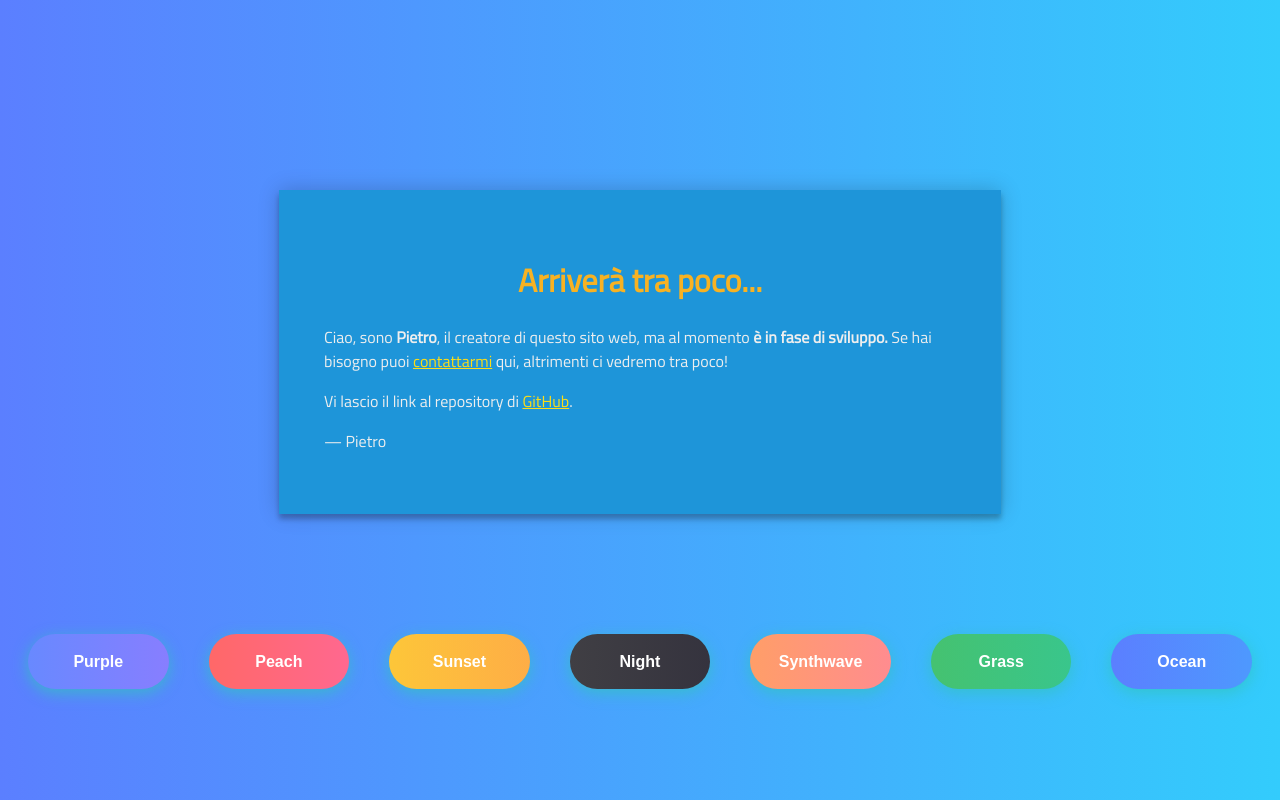
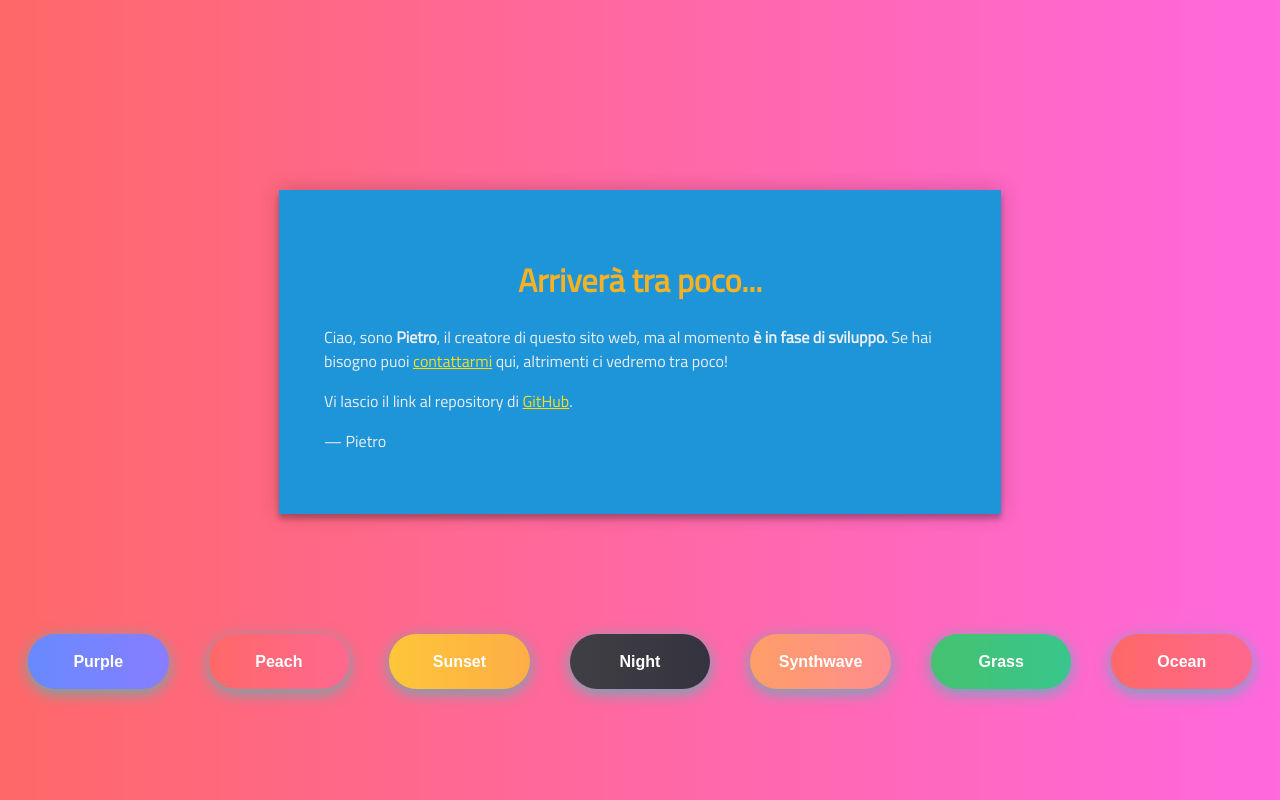
Before and after one commit to pietro2356/rocchionetworkrepo, an Angular app: page / in a window 1280 px wide. Built offline with nearby package versions, Linux system fonts and the light colour scheme.

Commit message:
aggiunti colori

```diff
--- a/src/app/app.component.css
+++ b/src/app/app.component.css
@@ -9,6 +9,15 @@ a{
 
 a.hover{
   color: #FC7517;
+}
+
+/* TODO: Da sistemare */
+body{
+  background: #FF6868; /* fallback for old browsers */
+  background: -webkit-linear-gradient(right, #FF6868, #FF68DE);
+  background: -moz-linear-gradient(right, #FF6868, #FF68DE);
+  background: -o-linear-gradient(right, #FF6868, #FF68DE);
+  background: linear-gradient(to right, #FF6868, #FF68DE);
 }
 
 .content{
@@ -103,6 +112,6 @@ a.hover{
   box-shadow: 0 4px 15px 0 rgba(49, 196, 190, 0.75);
 }
 .btn.Ocean{
-  background-image: linear-gradient(to right, #5B7FFF, #33CCFC);
+  background-image: linear-gradient(to right, #FF6868, #FF68DE);
   box-shadow: 0 4px 15px 0 rgba(49, 196, 190, 0.75);
 }
--- a/src/app/app.component.ts
+++ b/src/app/app.component.ts
@@ -1,36 +1,45 @@
-import { Component } from '@angular/core';
+import { Component, ViewEncapsulation } from '@angular/core';
 
 @Component({
   selector: 'app-root',
   templateUrl: './app.component.html',
-  styleUrls: ['./app.component.css']
+  styleUrls: ['./app.component.css'],
+  encapsulation: ViewEncapsulation.None
 })
 
 export class AppComponent {
+
+  constructor(){
+    document.body.style.background = "background-image: linear-gradient(to right, #6889FF, #C668FF);";
+  }
+  ngOnDestroy(){
+    document.body.style.background = "#FF0000";
+  }
+
   title = 'rocchionetwork.com';
 
   changeColor(color:string){
     switch(color){
       case 'Purple':
-        alert('Purple');
+        alert(color);
         break;
       case 'Peach':
-        alert('Peach');
+        alert(color);
         break;
       case 'Sunset':
-        alert('Sunset');
+        alert(color);
         break;
       case 'Night':
-        alert('Night');
+        alert(color);
         break;
       case 'Synthwave':
-        alert('Synthwave');
+        alert(color);
         break;
       case 'Grass':
-        alert('Grass');
+        alert(color);
         break;
       case 'Ocean':
-        alert('Ocean');
+        alert(color);
         break;
       default:
         alert('none');
--- a/src/styles.css
+++ b/src/styles.css
@@ -4,11 +4,3 @@
 html{
     font-family: 'Titillium Web', sans-serif;
 }
-
-body{
-    background: #5B7FFF; /* fallback for old browsers */
-    background: -webkit-linear-gradient(right, #5B7FFF, #33CCFC);
-    background: -moz-linear-gradient(right, #5B7FFF, #33CCFC);
-    background: -o-linear-gradient(right, #5B7FFF, #33CCFC);
-    background: linear-gradient(to right, #5B7FFF, #33CCFC);
-}
```
